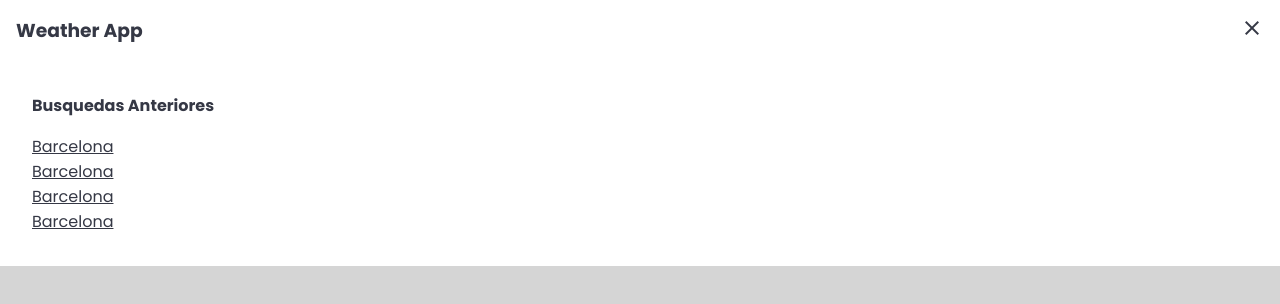
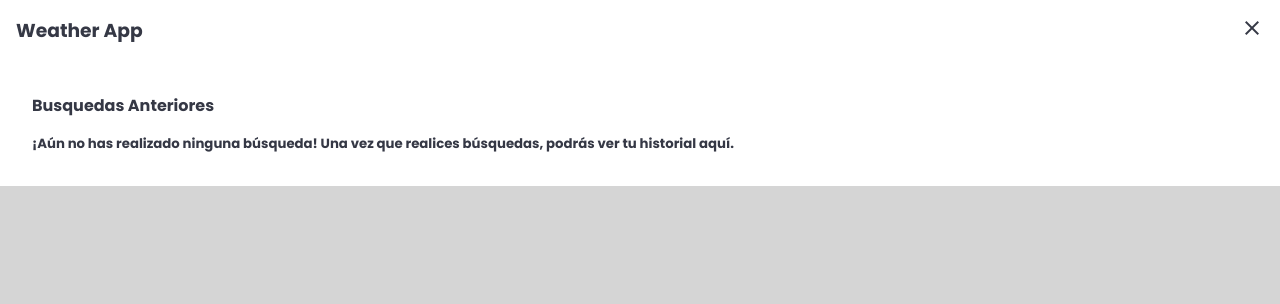
Before and after one commit to Lopez089/WeatherApp, a React (Vite) app: page / in a window 1280 px wide. Both pictures are taken after a click on the element "menu". Shown: the top 304 px of the page. Built offline with nearby package versions, Linux system fonts and the light colour scheme.

Commit message:
feat create file reade.me

```diff
--- a/src/components/nav/nav.jsx
+++ b/src/components/nav/nav.jsx
@@ -1,13 +1,16 @@
 import { useState } from 'react'
 import './nav.css'
+import PropTypes from 'prop-types'
 
-export const Nav = () => {
+
+export const Nav = ({ searchs }) => {
+    console.log("🚀 ~ file: nav.jsx:7 ~ Nav ~ searchs:", searchs)
     const [showNav, setShowNav] = useState(false)
 
     return (
         <>
             <nav>
-                <div className='nav'>
+                <div className='nav '>
                     <h1>Weather App</h1>
                     <span
                         className="material-icons"
@@ -18,19 +21,34 @@ export const Nav = () => {
                 </div>
                 <div className={
                     showNav ?
-                        'containerSearchHide containerSearch' :
+                        'containerSearchHide containerSearch '  :
                         'containerSearchShow containerSearch '
 
                 }>
                     <h4>Busquedas Anteriores</h4>
-                    <ul>
-                        <li>Barcelona</li>
-                        <li>Barcelona</li>
-                        <li>Barcelona</li>
-                        <li>Barcelona</li>
-                    </ul>
+                    {
+                        searchs ? (
+                            <ul>
+                                {searchs.map(search => <li key={searchs.lenght + 1}>{search}</li>)}
+                            </ul>
+                        ) :
+                            <h5>¡Aún no has realizado ninguna búsqueda! Una vez que realices búsquedas, podrás ver tu historial aquí.</h5>
+
+                    }
                 </div>
             </nav >
         </>
     )
 }
+
+Nav.propTypes = {
+    searchs: PropTypes.oneOfType([
+        PropTypes.oneOf([null]),
+        PropTypes.arrayOf(),
+    ])
+}
+
+//TODO
+// corregir el error
+// acer que los resultado aparecan
+// que el usuario le de click a los resutado y lo vuelva a buscar
--- a/src/components/weather/weather.jsx
+++ b/src/components/weather/weather.jsx
@@ -1,5 +1,5 @@
 import { Search, WeatherData } from '../index'
-import { useState } from 'react'
+import { useState, useEffect } from 'react'
 import { Nav } from '../index'
 
 const error = {
@@ -11,11 +11,17 @@ const error = {
 
 export const Weather = () => {
     const [dataWeather, setDataWeather] = useState(null)
-    console.log("🚀 ~ file: weather.jsx:12 ~ Weather ~ dataWeather:", dataWeather)
     const [error, setError] = useState({
         error: false,
         errorMessage: ''
     })
+    const [searchs, setSearchs] = useState(null)
+
+    useEffect(() => {
+        const searchs = localStorage.getItem('weather')
+        console.log("🚀 ~ file: weather.jsx:22 ~ useEffect ~ searchs:", searchs)
+        setSearchs(searchs)
+    }, []);
 
     const handleSetDataWeather = (data) => {
         setDataWeather(data)
@@ -27,7 +33,7 @@ export const Weather = () => {
 
     return (
         <section id='app'>
-            <Nav />
+            <Nav searchs={searchs} />
             <Search onSearch={handleSetDataWeather} onError={handleSetError} />
             {
                 dataWeather &&
--- a/src/utils/handleSearch.js
+++ b/src/utils/handleSearch.js
@@ -8,7 +8,6 @@ export const handleSearch = (e, location, onSearch, onError) => {
     fetchWeather(urlBase, apiKey, location)
         .then(data => {
             onSearch(data)
-            console.log({ data });
             handleLocalStorage(data)
         })
         .catch(err => onError(err))
```
